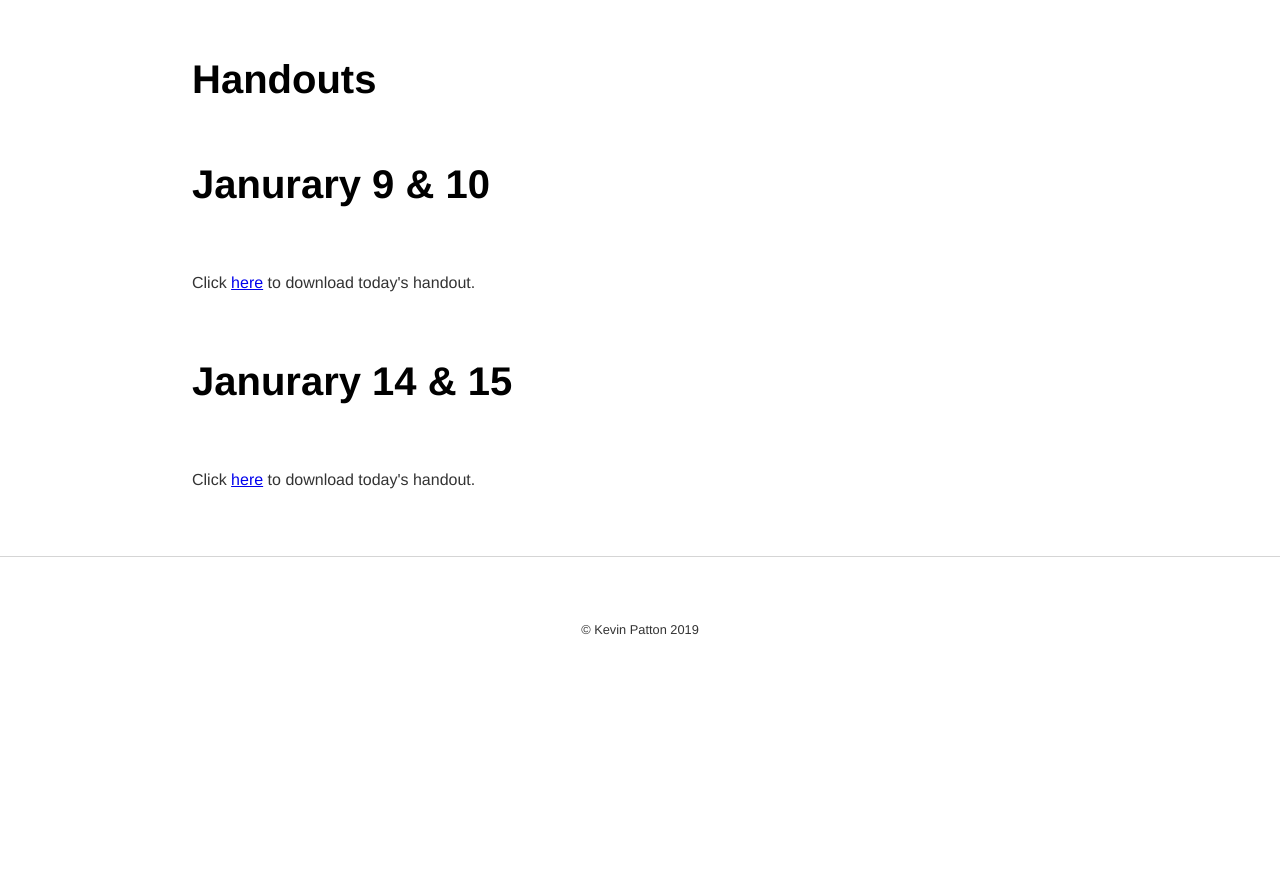
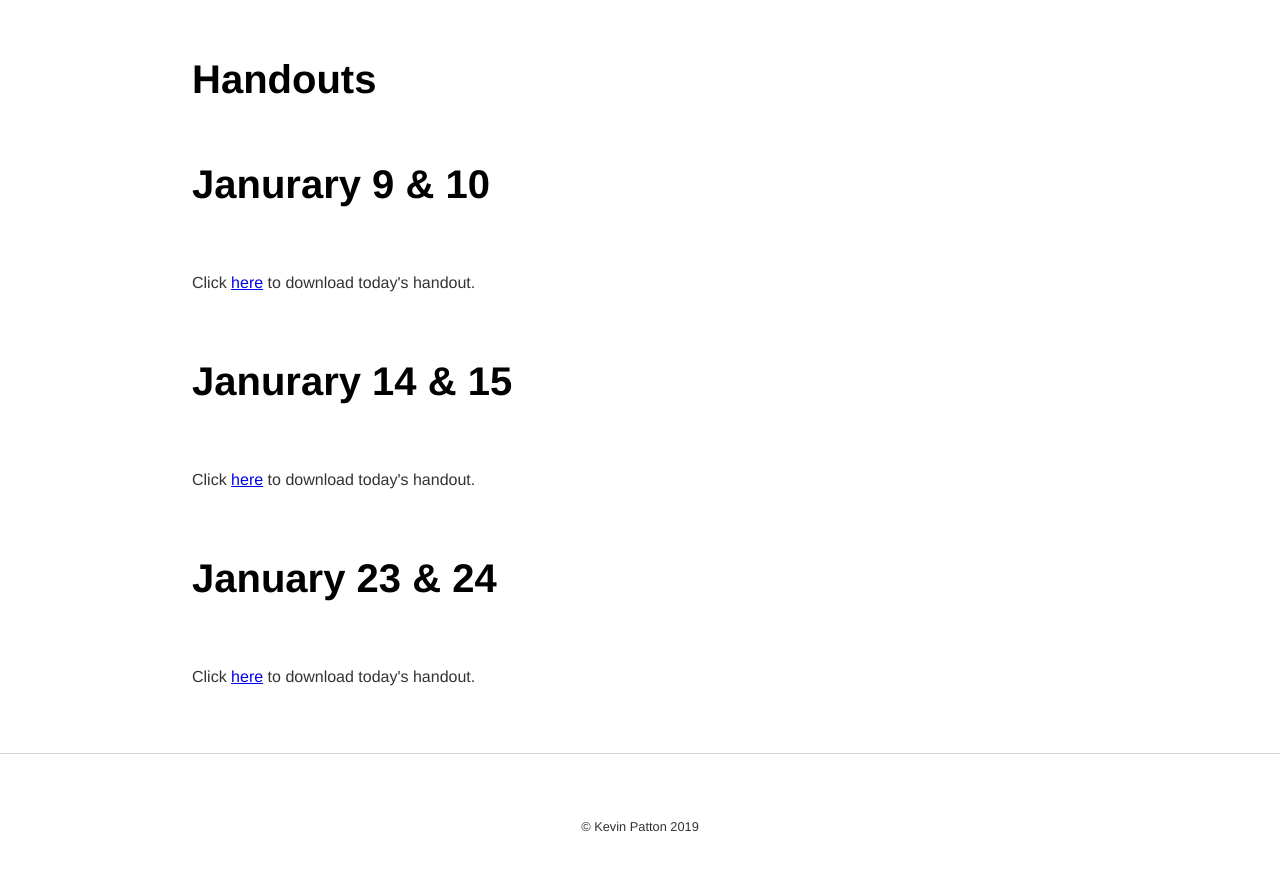
Before and after one commit to kevinjpatton/kevinjpatton.github.io, a Jekyll site: the page built from teaching/phil_2030/index.html, in a window 1280 px wide and 900 px high, scrolled down 627 px. Shown: the top 871 px of the window. Built offline with Jekyll 4.4.1, drawn with Linux system fonts in a browser that asks for light colours; Markdown is read by kramdown in place of the engine named in the settings; before the commit the page ends 1330 px from its top, so only the background shows below that.

Commit message:
Update index.html

```diff
--- a/teaching/phil_2030/index.html
+++ b/teaching/phil_2030/index.html
@@ -13,3 +13,5 @@
 <p>Click <a href="/teaching/phil_2030/KeyTerms.pdf" target="_blank">here</a> to download today's handout.</p>
 <h1>Janurary 14 & 15</h1>
 <p>Click <a href="/teaching/phil_2030/Handout_Pleasure.pdf" target="_blank">here</a> to download today's handout.</p>
+<h1>January 23 & 24</h1>
+<p>Click <a href="/teaching/phil_2030/Handout_Mill.pdf" target="_blank">here</a> to download today's handout.</p>
```
